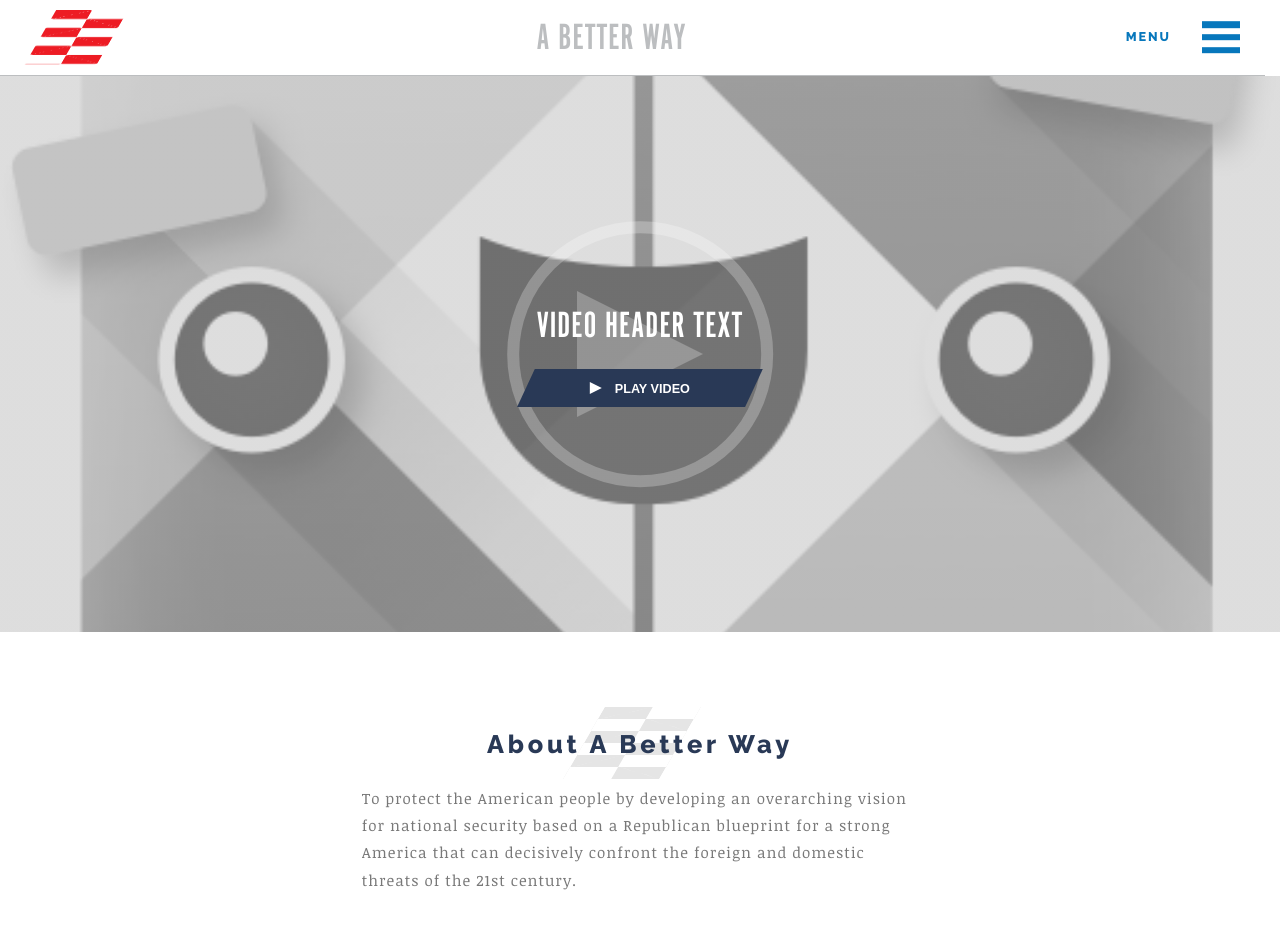
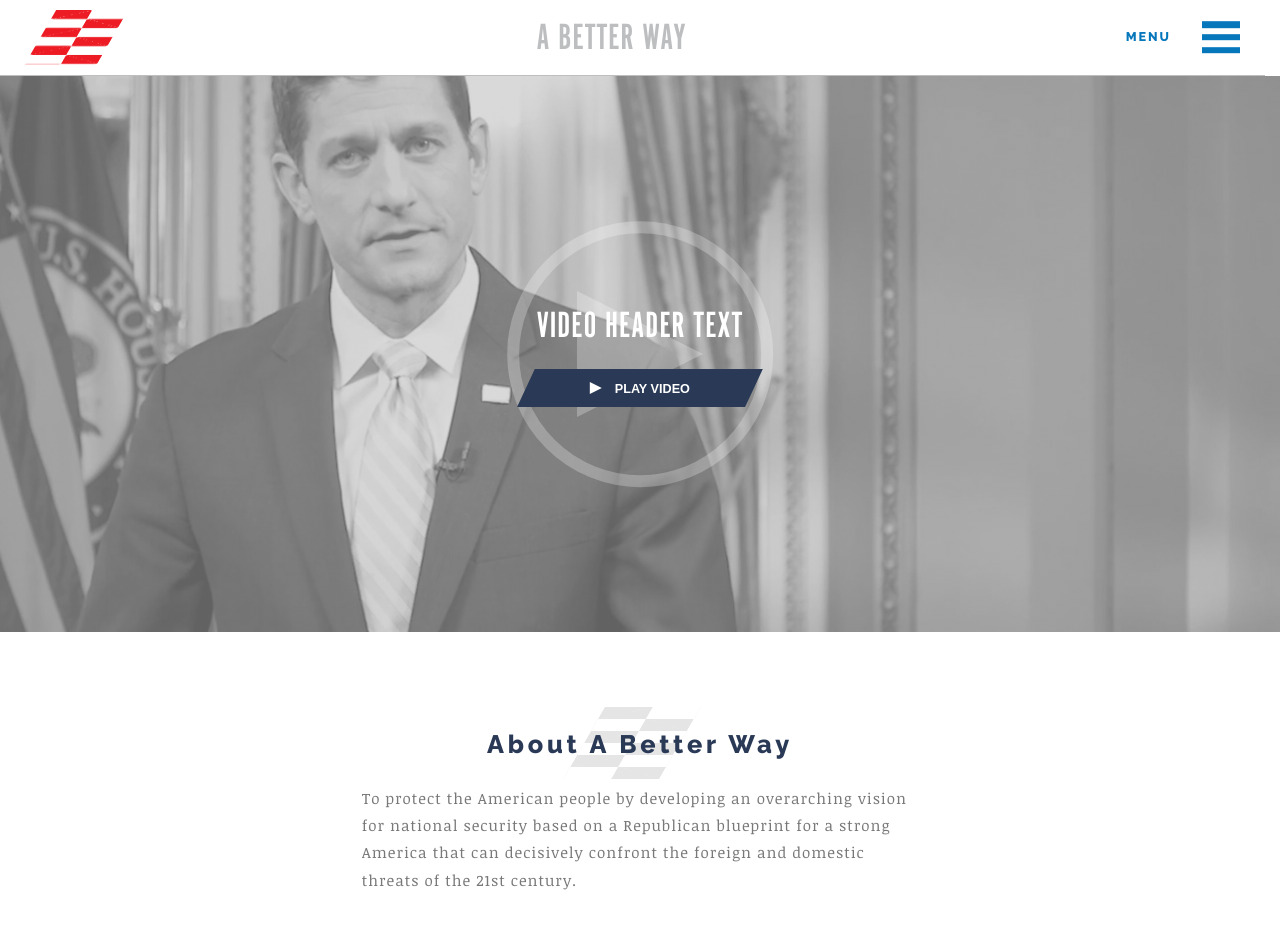
Before and after one commit to iandownie/betterway, a plain HTML site: page index.html in a window 1280 px wide. Shown: the top 928 px of the page. Drawn offline with Linux system fonts and the light colour scheme; no server answers.

Commit message:
chore(content) Add Hero Image

```diff
--- a/data/better-way.json
+++ b/data/better-way.json
@@ -6,7 +6,7 @@
 			{
 				"type": "hero_video",
 				"link": "",
-				"image": "image.png",
+				"image": "hero-1.jpg",
 				"header": "Video Header Text",
 				"video": "8tPnX7OPo0Q"
 			},
--- a/index.html
+++ b/index.html
@@ -6,10 +6,10 @@
   <meta name="author" content="NJI Media">
   <meta name="viewport" content="width=device-width,initial-scale=1">
   <meta name="twitter:card" content="summary_large_image">
-  <meta name="twitter:site" content="@abetterway.gov">
+  <meta name="twitter:site" content="@abetterway.speaker.gov">
   <meta name="twitter:title" content="A Better Way">
   <meta name="twitter:description" content="This is nothing short of a generational defining moment. We do not like the direction the country is going, and we have an obligation to offer an alternative. That's why House Republicans are developing a bold, pro-growth agenda to take to the country. By giving the people a clear choice in 2016, we can earn a mandate to do big things in 2017 and beyond. We want a confident America. Now it’s time to get to work.">
-  <meta name="twitter:image" content="/_assets/images/image.png">
+  <meta name="twitter:image" content="/_assets/images/hero-1.jpg">
   <link rel="shortcut icon" type="image/x-icon" href="_assets/favicon.ico">
   <link rel="stylesheet" href="stylesheets/css/main.css">
   <link rel="stylesheet" href="_assets/js/custombox-master/dist/custombox.min.css">
```
Also changed, not shown: _assets/images/hero-1.jpg (added), _assets/images/video/hero-1.jpg (added).
